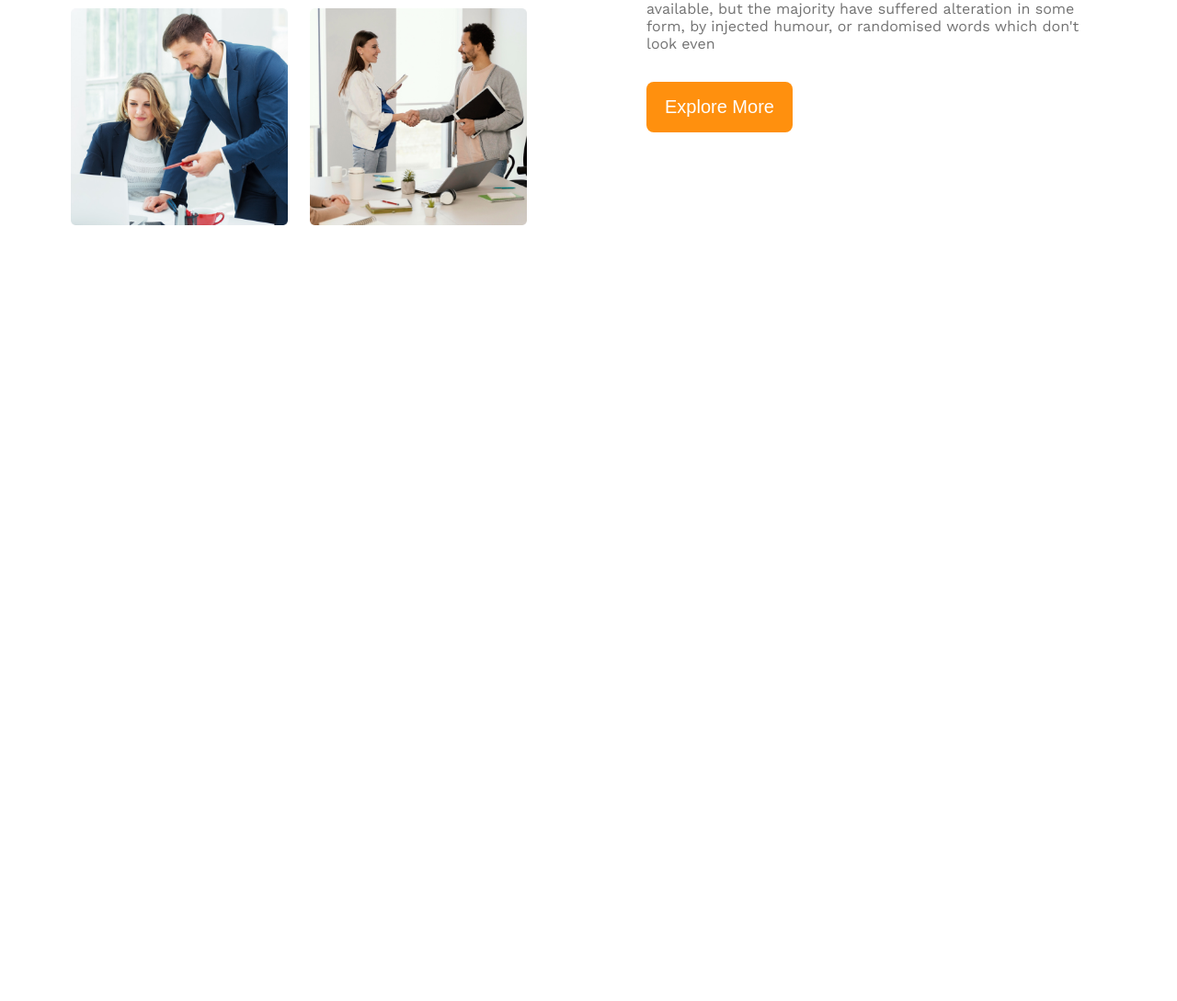
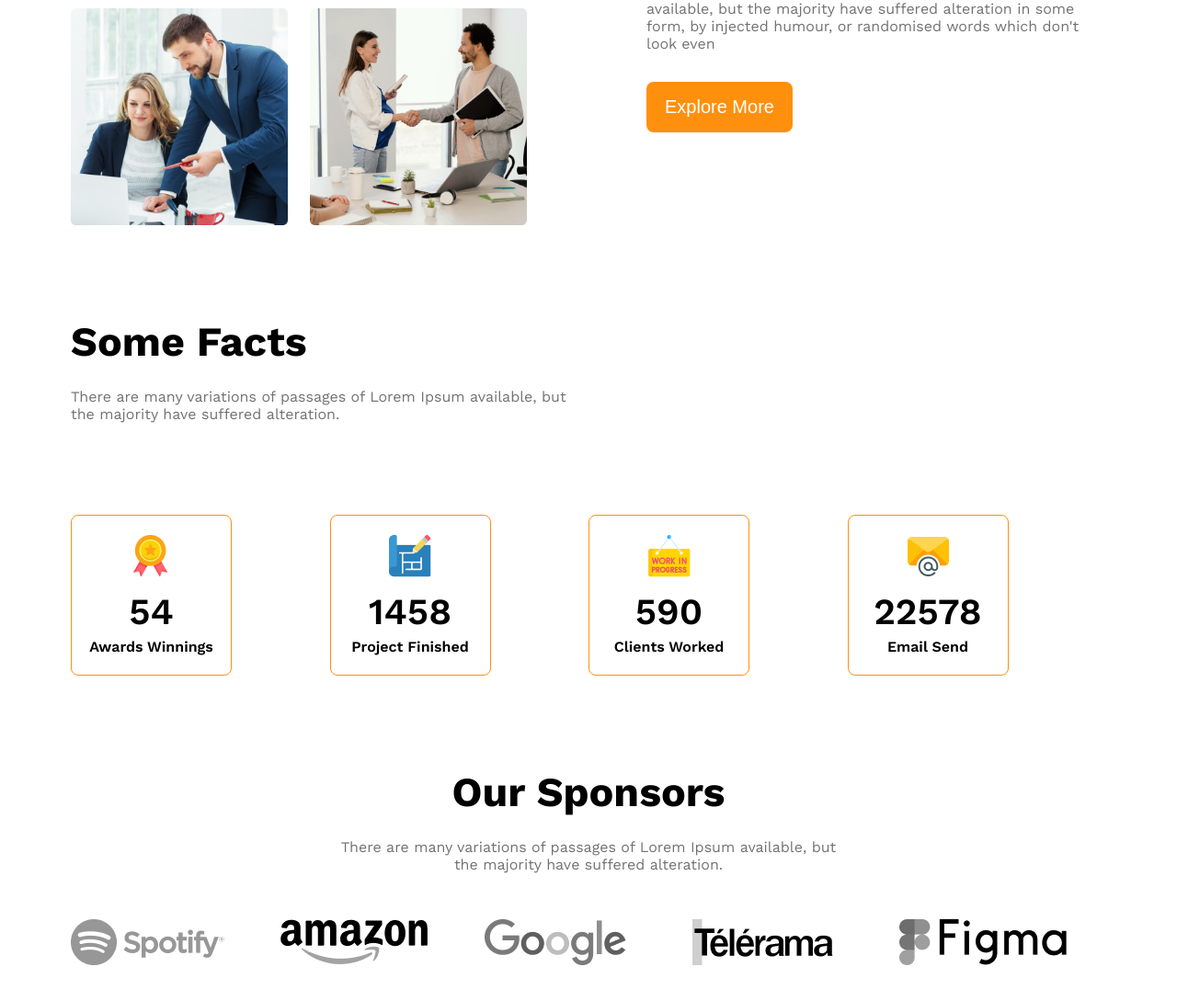
Before and after one commit to sumonDev9/g3-architects-website, a plain HTML site: page index.html in a window 1280 px wide. Shown: the part 1258-2347 px from the top of the page at 92% size. Before the commit the page ends 1503 px from the top, so only its background shows below. Drawn offline with nearby package versions, Linux system fonts and the light colour scheme.

Commit message:
added section some facts and our sponsors amazing responsive

```diff
--- a/index.html
+++ b/index.html
@@ -47,12 +47,64 @@
             </div>
             <!-- content -->
             <div class="our-features">
-                <h3 class="feature-title"><span id="quick-list" class="text-light-gray">Quick list</span> <span>of Our</span> <span class="text-primary">Features</span></h3>
+                <h3 class="section-title"><span id="quick-list" class="text-light-gray">Quick list</span> <span>of Our</span> <span class="text-primary">Features</span></h3>
                 <p class="feature-description text-light-gray">There are many variations of passages of Lorem Ipsum available, but the majority have suffered alteration in some form, by injected humour, or randomised words which don't look even</p>
                 <button class="btn-primary">Explore More</button>
             </div>
          </section>
         <!-- Quick list of Our Features End here-->
+
+        <!-- some facts  -->
+         <section >
+            <h3 class="section-title">Some Facts</h3>
+            <p class="text-light-gray fact-desription">There are many variations of passages of Lorem Ipsum available, but the majority have suffered alteration.</p>
+            <!-- box -->
+             <div class="fact-container">
+                <!-- .fact*4>img.fact-icon+h4.fact-number+h5.fact-name -->
+                <div class="fact-card display-flex">
+                    <div>
+                        <img src="./images/icons/ribon.png" alt="" class="fact-icon">
+                    <h4 class="fact-number">54</h4>
+                    <h5 class="fact-name">Awards Winnings</h5>
+                    </div>
+                </div>
+                <div class="fact-card display-flex">
+                   <div>
+                    <img src="./images/icons/projects.png" alt="" class="fact-icon">
+                    <h4 class="fact-number">1458</h4>
+                    <h5 class="fact-name">Project Finished</h5>
+                   </div>
+                </div>
+                <div class="fact-card display-flex">
+                   <div>
+                    <img src="./images/icons/customers.png" alt="" class="fact-icon">
+                    <h4 class="fact-number">590</h4>
+                    <h5 class="fact-name">Clients Worked</h5>
+                   </div>
+                </div>
+                <div class="fact-card display-flex">
+                    <div>
+                        <img src="./images/icons/email.png" alt="" class="fact-icon">
+                        <h4 class="fact-number">22578</h4>
+                        <h5 class="fact-name">Email Send</h5>
+                       </div>
+                </div>
+             </div>
+         </section>
+        <!-- some facts -->
+         <section class="our-sponsors">
+            <div class="sponsor-info">
+                <h3 class="section-title">Our Sponsors</h3>
+                <p class="text-light-gray">There are many variations of passages of Lorem Ipsum available, but the majority have suffered alteration.</p>
+            </div>
+            <div class="sponsor-companies">
+                <img src="./images/sponsors/spotify.png" alt="">
+                <img src="./images/sponsors/amazon.png" alt="">
+                <img src="./images/sponsors/google.png" alt="">
+                <img src="./images/sponsors/telerama.png" alt="">
+                <img src="./images/sponsors/figma.png" alt="">
+            </div>
+         </section>
     </main>
     <footer>
 
--- a/style/style.css
+++ b/style/style.css
@@ -123,13 +123,58 @@ gap: 24px;
 #quick-list{
  font-weight: 500;
 }
-.feature-title{
+.section-title{
     font-size: 2.8rem;
     font-weight: 700;
     margin-bottom: 24px;
 }
 .feature-description{
     margin-bottom: 32px;
+}
+
+/* some facts ralated styles */
+.fact-container{
+    display: grid;
+    grid-template-columns: repeat(4, 1fr);
+}
+.fact-card{
+    border: 1px solid #FF900E;
+    width: 175px;
+    height: 175px;
+    border-radius: 8px;
+    justify-content: center;
+    align-items: center;
+    text-align: center;
+}
+.fact-number{
+    font-size: 2.5rem;
+    font-weight: 600;
+    margin-top: 10px;
+    margin-bottom: 5px;
+}
+.fact-name{
+    font-size: 1rem;
+    font-weight: 600;
+}
+.fact-desription{
+    max-width: 540px;
+    margin-bottom: 100px;
+}
+
+/* sponsor related styles */
+.sponsor-info{
+    max-width: 540px;
+    margin: 50px auto;
+    text-align: center;
+}
+.sponsor-companies{
+    display: grid;
+    grid-template-columns: repeat(5, 1fr);
+    margin-bottom: 130px;
+}
+
+.sponsor-companies img{
+    filter: grayscale(100%);
 }
 /* main style start here */
 
@@ -144,8 +189,18 @@ gap: 24px;
         width: 100%;
         height: 100%;
     }
-    .team-img-container{
-        grid-template-columns: repeat(1, 1fr);
+    .team-img-container
+    ,.fact-container
+    ,.sponsor-companies{
+        grid-template-columns: 1fr;
+    }
+    .fact-container{
+        justify-items: center;
+        gap: 24px;
+    }
+    .sponsor-companies{
+        justify-items: center;
+        gap: 50px;
     }
     .team-img-container img{
         width: 100%;
@@ -166,12 +221,12 @@ gap: 24px;
         flex-direction: column;
     }
 
-    /* .banner-image{
-        width:342px;
-        height: 342px;
-
-    } */
     .our-features{
         margin: 50px auto;
     }
+    .sponsor-companies, .fact-container{
+        grid-template-columns: repeat(2, 1fr);
+        gap: 50px;
+        justify-items: center;
+    }
 }
```
